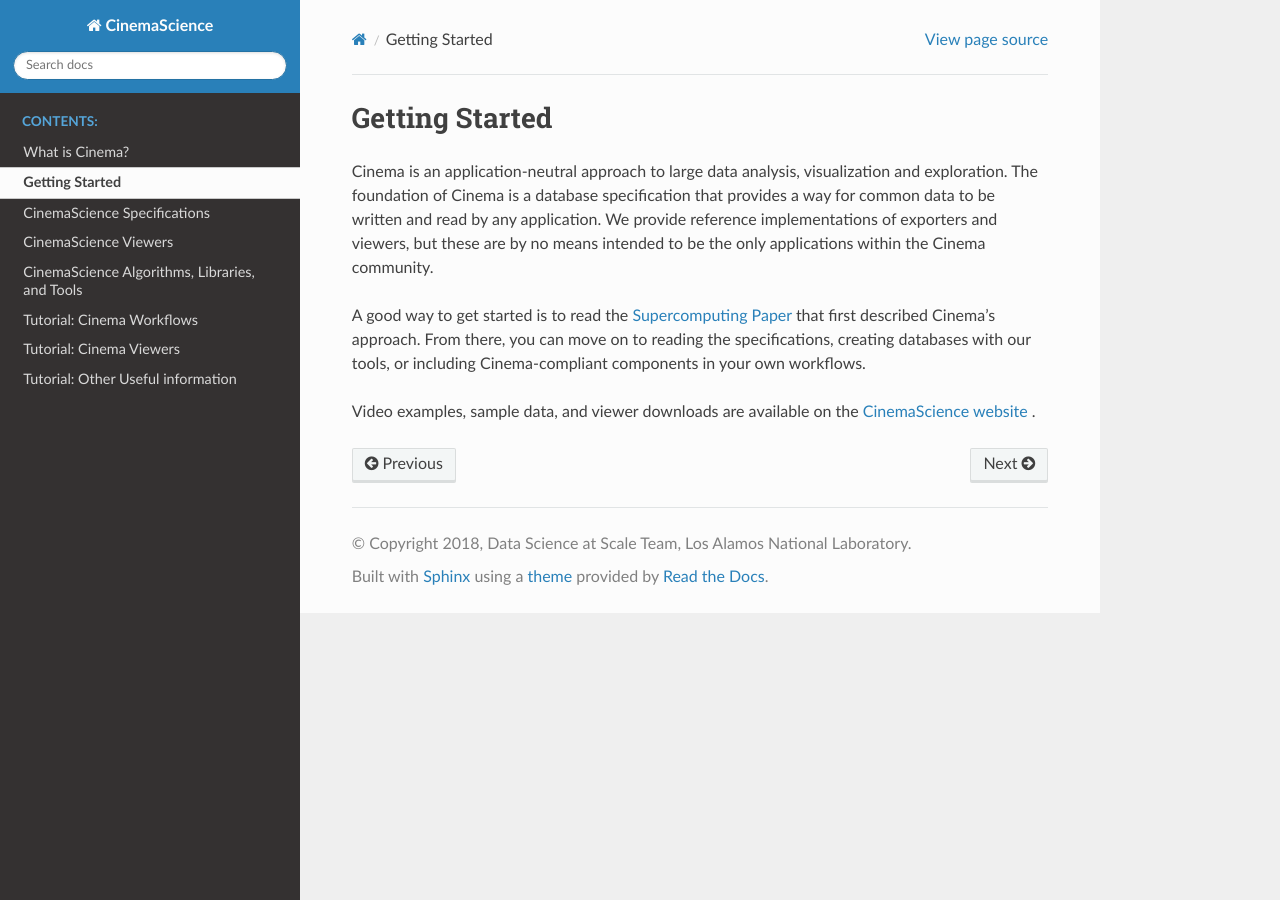
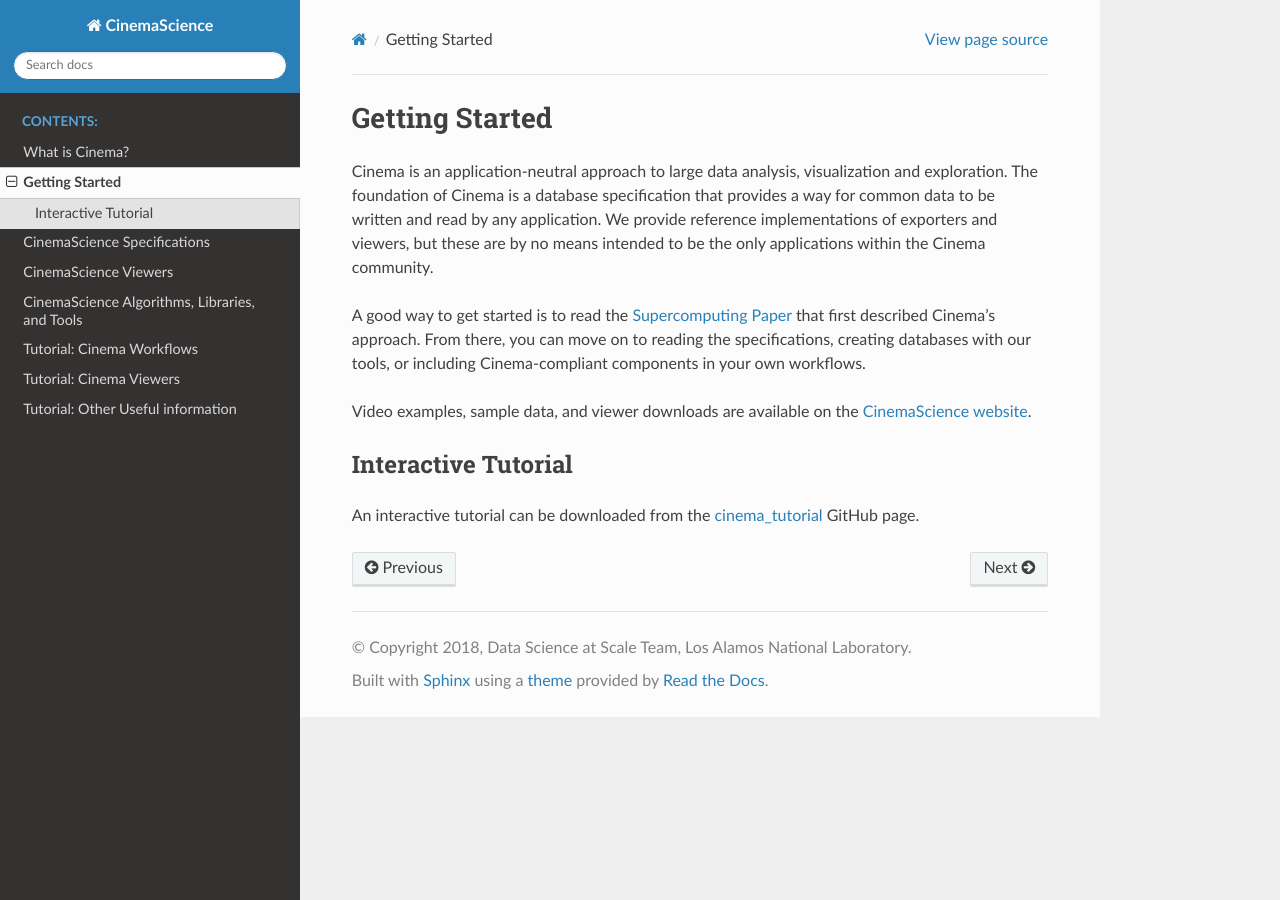
Before and after one commit to cinemascience/website, a Sphinx documentation site: the page built from docs/source/gettingstarted.rst, in a window 1280 px wide. Built offline with Sphinx 7.4.7 and the Read the Docs theme 2.0.0, drawn with Linux system fonts in a browser that asks for light colours; formulas are drawn with MathJax 3.

Commit message:
add cinema_tutorial info

```diff
--- a/docs/source/gettingstarted.rst
+++ b/docs/source/gettingstarted.rst
@@ -7,10 +7,16 @@ Cinema is an application-neutral approach to large data analysis, visualization
 
 A good way to get started is to read the `Supercomputing Paper`_ that first described Cinema’s approach. From there, you can move on to reading the specifications, creating databases with our tools, or including Cinema-compliant components in your own workflows.
 
-Video examples, sample data, and viewer downloads are available on the `CinemaScience website`_ .
+Video examples, sample data, and viewer downloads are available on the `CinemaScience website`_.
+
+Interactive Tutorial
+^^^^^^^^^^^^^^^^^^^^
+
+An interactive tutorial can be downloaded from the `cinema_tutorial`_ GitHub page.
 
 .. _Supercomputing Paper : https://datascience.lanl.gov/data/papers/SC14.pdf
 .. _CinemaScience website :  https://cinemascience.github.io/
+.. _cinema_tutorial : https://github.com/cinemascience/cinema_tutorial
 
 .. toctree::
    :maxdepth: 1
```
